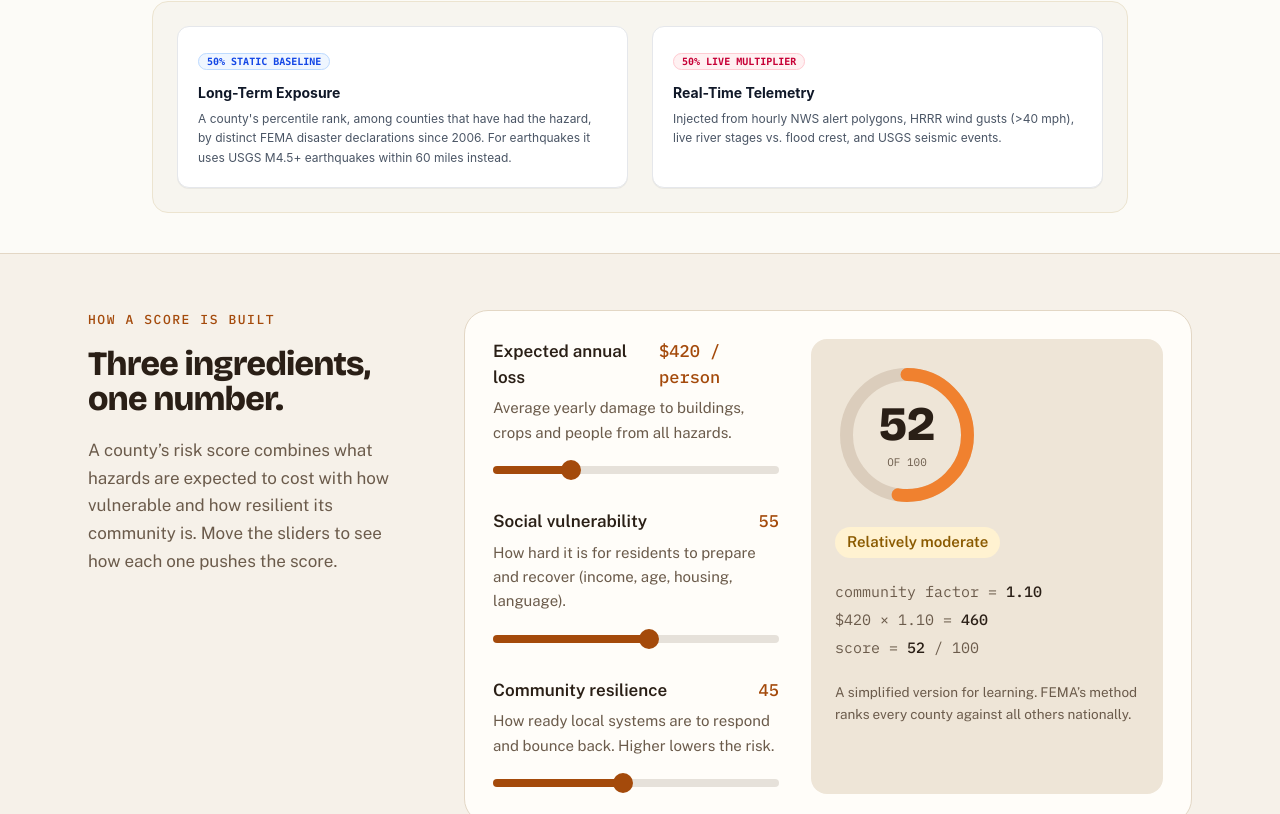
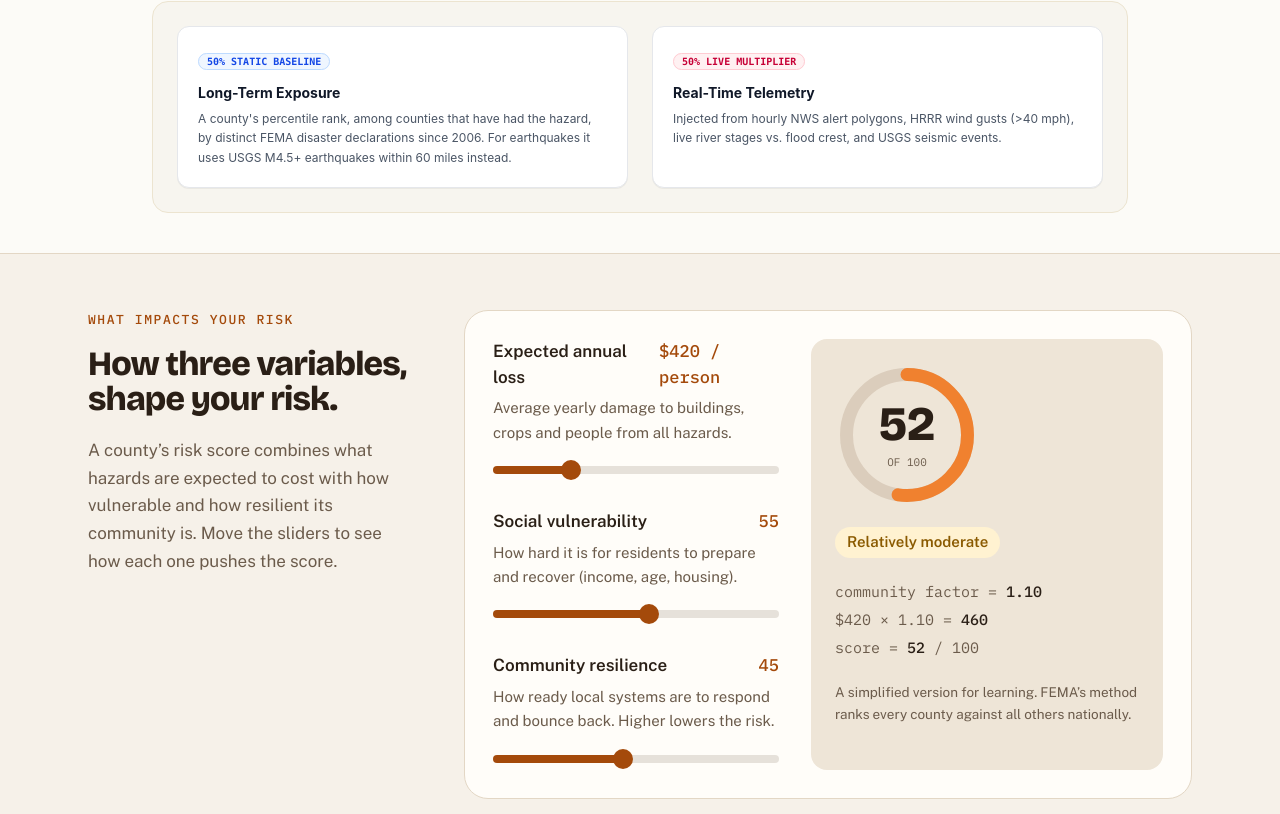
Before and after one commit to nathaniel-trueba/RiskResource, a Next.js app in the folder frontend/: page /about in a window 1280 px wide. Shown: the part 568-1382 px from the top of the page. Built offline with nearby package versions, Linux system fonts and the light colour scheme.

Commit message:
Rewrite About page and slider wording

```diff
--- a/frontend/components/about/ScoreExplainer.tsx
+++ b/frontend/components/about/ScoreExplainer.tsx
@@ -3,7 +3,7 @@
 import React, { useState } from 'react';
 import { Bricolage_Grotesque, Public_Sans, IBM_Plex_Mono } from 'next/font/google';
 
-// Interactive "how a score is built" explainer, styled to match the Risk Resource prototype.
+// Interactive "What impacts your risk" explainer, styled to match the Risk Resource prototype.
 // Simplified for learning: FEMA's real method ranks every county against all others nationally.
 
 const display = Bricolage_Grotesque({ subsets: ['latin'], weight: ['700', '800'] });
@@ -106,12 +106,12 @@ export default function ScoreExplainer() {
         {/* Left: heading */}
         <div className="lg:w-80 shrink-0">
           <span className={`${mono.className} block text-[13px] font-medium uppercase tracking-[0.12em]`} style={{ color: C.accent }}>
-            How a score is built
+            What impacts your risk
           </span>
           <h2 className={`${display.className} mt-4 text-[34px] font-extrabold leading-[1.05] tracking-tight`} style={{ color: C.ink }}>
-            Three ingredients,
+             How three variables,
             <br />
-            one number.
+            shape your risk.
           </h2>
           <p className="mt-5 text-[17px] leading-relaxed" style={{ color: C.muted }}>
             A county&rsquo;s risk score combines what hazards are expected to cost with how vulnerable and how
@@ -139,7 +139,7 @@ export default function ScoreExplainer() {
             <Slider
               id="explainer-sovi"
               label="Social vulnerability"
-              help="How hard it is for residents to prepare and recover (income, age, housing, language)."
+              help="How hard it is for residents to prepare and recover (income, age, housing)."
               value={sovi}
               display={String(sovi)}
               min={0}
```
